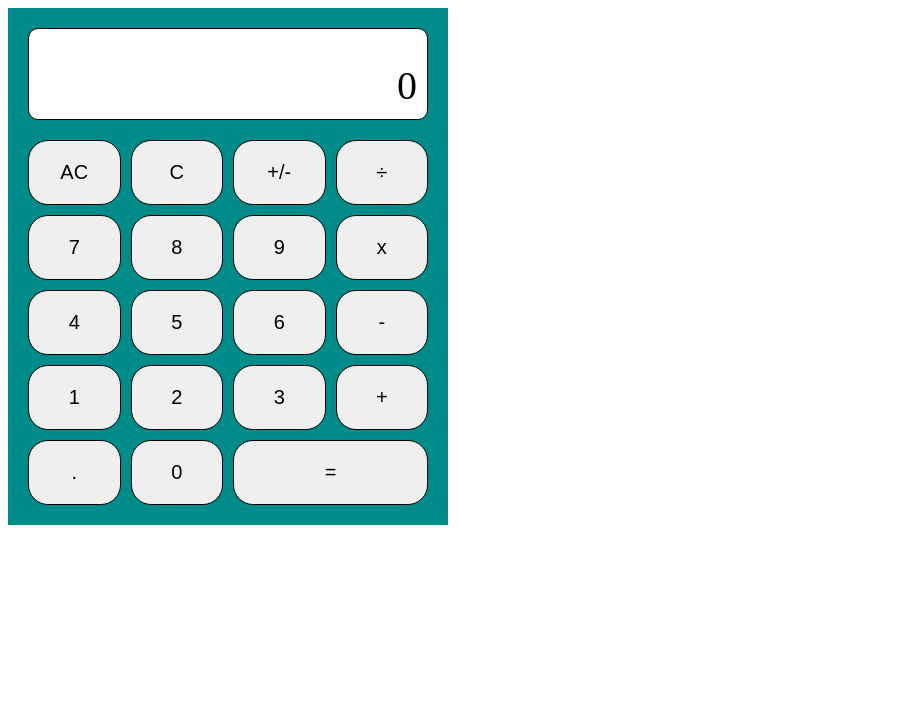
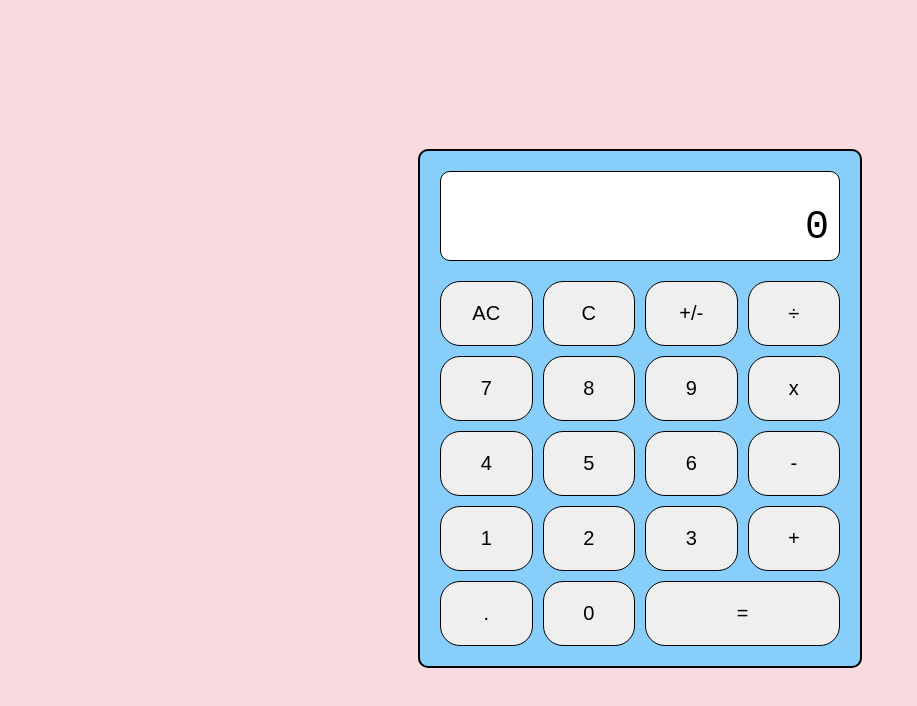
Before and after one commit to lufi479/simple-calculator, a plain HTML site: page index.html in a window 1280 px wide. Shown: the whole page, without its empty margins (0-917 px from the left). Drawn offline with Linux system fonts and the light colour scheme.

Commit message:
Center the calculator and change colors

```diff
--- a/styles.css
+++ b/styles.css
@@ -1,7 +1,18 @@
+body {
+    display: flex;
+    justify-content: center;
+    align-items: center;
+    font-family: monospace;
+    height: 100vh;
+    background-color: rgb(247, 219, 224);
+}
+
 .calculator {
     width: 400px;
-    background-color: darkcyan;
+    background-color:lightskyblue;
     padding: 20px;
+    border-radius: 10px;
+    border: 2px solid black
 }
 
 .screen {
@@ -38,15 +49,3 @@
 #equals {
     grid-column: 3 / 5;
 }
-
-#all-clear{
-
-}
-
-#clear{
-
-}
-
-#sign{
-
-}
```
